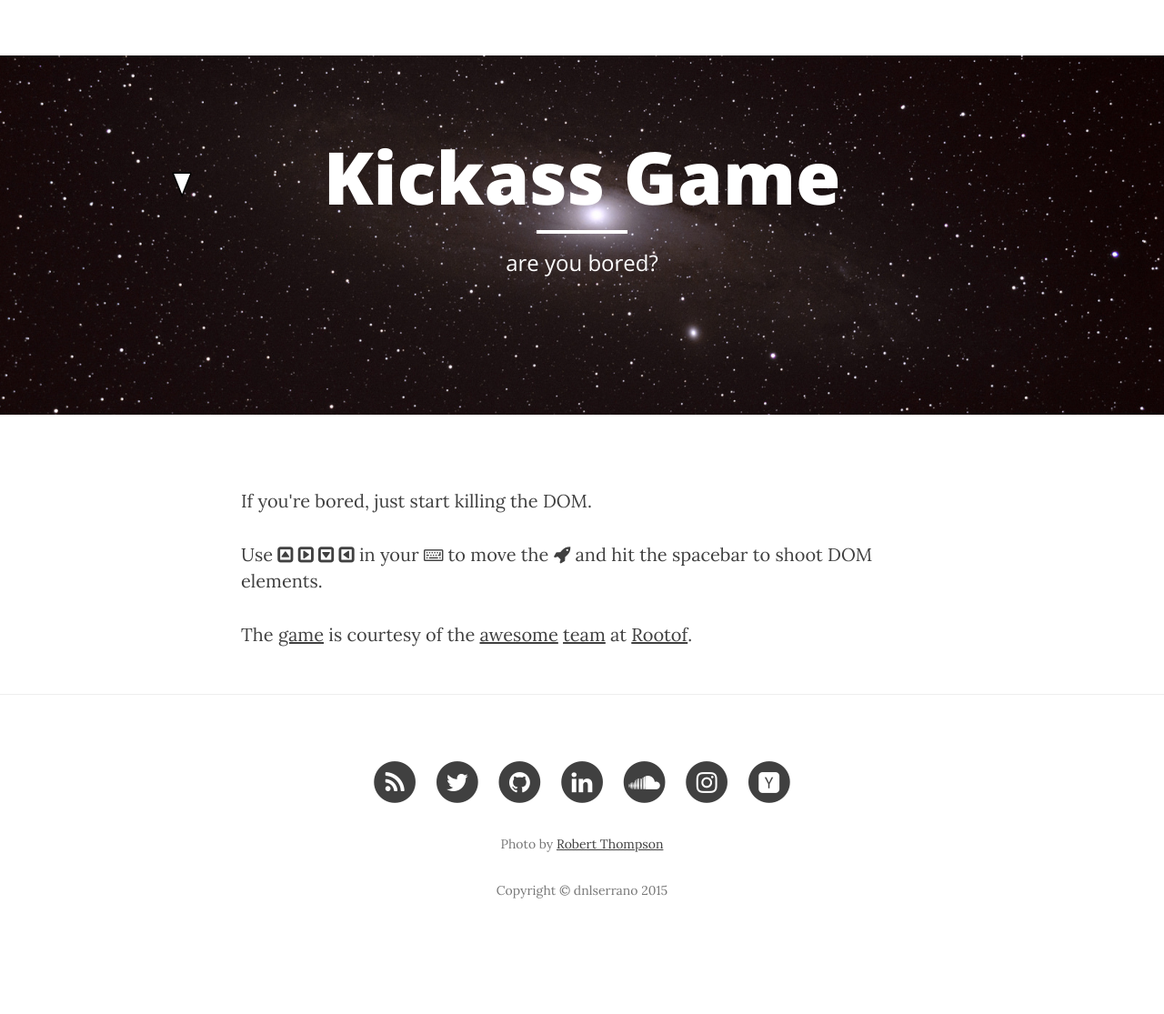
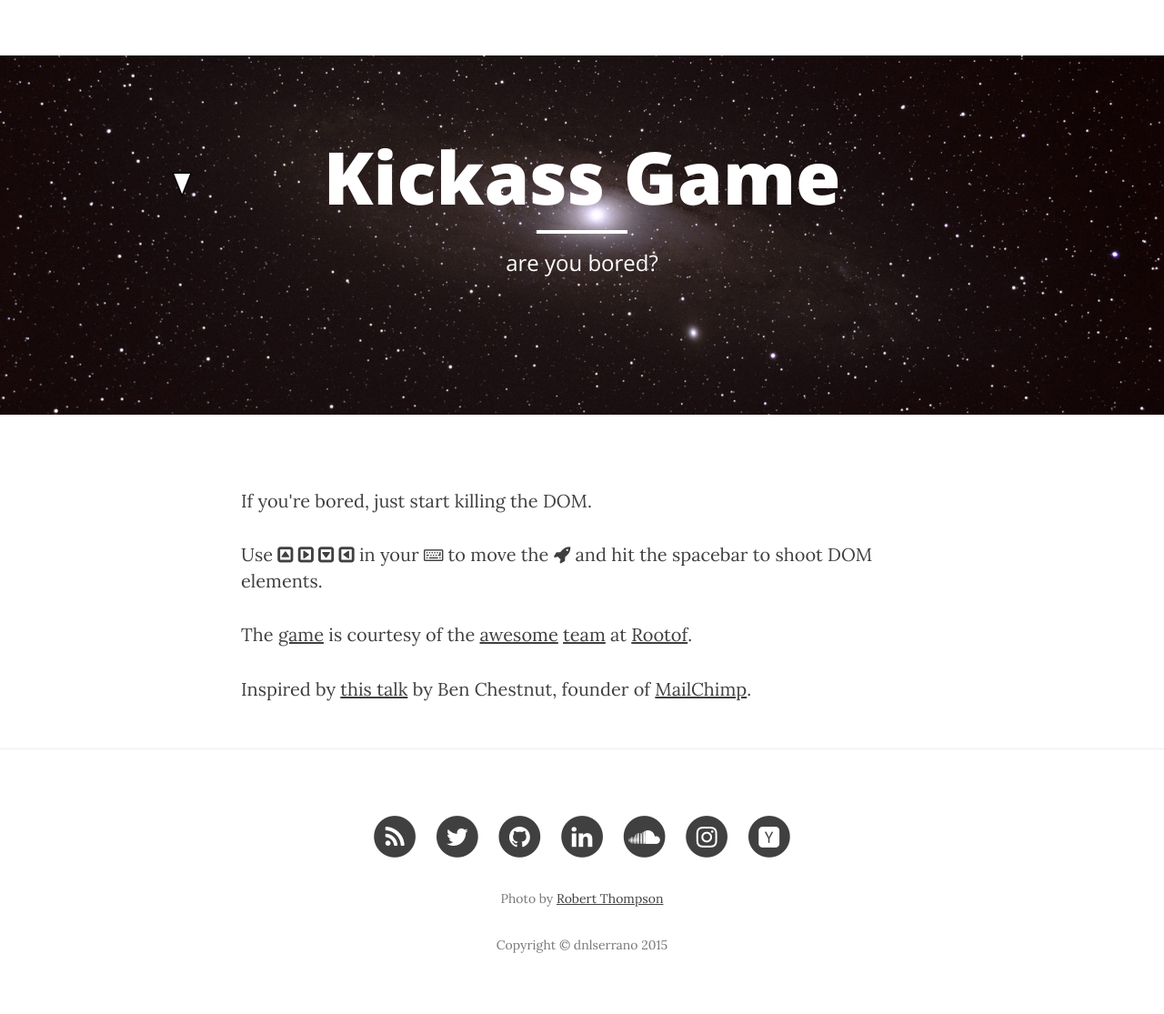
Before and after one commit to dnlserrano/dnlserrano.github.io, a Jekyll site: the page built from bored.html, in a window 1280 px wide. Shown: the whole page at 91% size. Built offline with Jekyll 4.4.1, drawn with Linux system fonts in a browser that asks for light colours; nearby versions of some CDN libraries; before the commit the page ends 1055 px from its top, so only the background shows below that.

Commit message:
Add inspiration to bored/ page

```diff
--- a/bored.html
+++ b/bored.html
@@ -22,3 +22,5 @@ header-img-author-url: "https://www.flickr.com/photos/30416747@N00/"
 Use <i class="fa fa-toggle-up"></i> <i class="fa fa-toggle-right"></i> <i class="fa fa-toggle-down"></i> <i class="fa fa-toggle-left"></i> in your <i class="fa fa-keyboard-o"></i> to move the <i class="fa fa-rocket"></i> and hit the spacebar to shoot DOM elements.
 
 <p>The <a href="http://kickassapp.com/">game</a> is courtesy of the <a href="http://erikrothoff.com/">awesome</a> <a href="http://johanrothoff.com/">team</a> at <a href="http://www.rootof.com/">Rootof</a>.</p>
+
+<p>Inspired by <a href="https://www.youtube.com/watch?v=bwR36YJ3S68">this talk</a> by Ben Chestnut, founder of <a href="http://mailchimp.com/">MailChimp</a>.</p>
```
